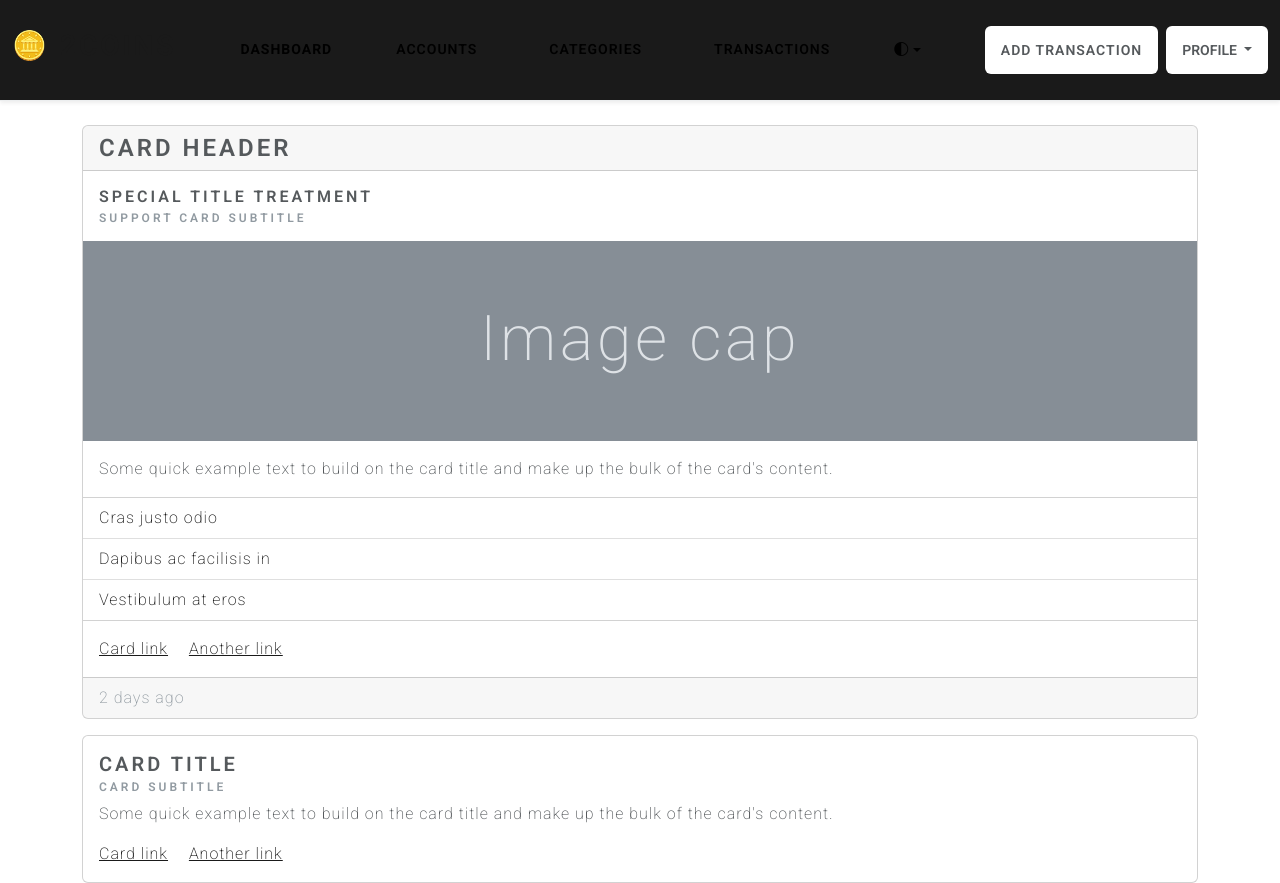
After one commit to oleh-papka/two_coins, a Django app: page / in a window 1280 px wide. The commit adds this page. Run offline with Django 5.2, Linux system fonts and the light colour scheme; the visitor is signed in with stand-in values (Sample User, id 1); some libraries are stand-ins or nearby versions; some web fonts are replaced.

Commit message:
feat: add base dashboard view + index.html

```diff
--- /dev/null
+++ b/budget/urls.py
@@ -0,0 +1,7 @@
+from django.urls import path
+
+from . import views
+
+urlpatterns = [
+    path('', views.DashboardView.as_view(), name="dashboard"),
+]
--- a/budget/views.py
+++ b/budget/views.py
@@ -1,3 +1,18 @@
-from django.shortcuts import render
+from django.contrib.auth.mixins import LoginRequiredMixin
+from django.views.generic import ListView, TemplateView
 
-# Create your views here.
+from budget.models import Account
+
+
+class DashboardView(LoginRequiredMixin, TemplateView):
+    login_url = 'login'
+    template_name = 'index.html'
+
+
+class AccountListView(LoginRequiredMixin, ListView):
+    login_url = 'login'
+    model = Account
+    template_name = ''
+
+    def get_queryset(self):
+        return super().get_queryset().filter(user=self.request.user)
--- a/templates/base.html
+++ b/templates/base.html
@@ -1,6 +1,6 @@
 {% load static %}
 <!DOCTYPE html>
-<html lang="en">
+<html lang="en" data-bs-theme="light">
 <head>
     <meta charset="UTF-8">
     <meta name="viewport" content="width=device-width, initial-scale=1.0">
@@ -21,10 +21,12 @@
     <!-- Bootstrap Brite theme (https://github.com/thomaspark/bootswatch?tab=readme-ov-file) -->
     <link rel="stylesheet" href="https://cdn.jsdelivr.net/npm/bootswatch@5.3.8/dist/brite/bootstrap.min.css">
 
+    <!-- Bootstrap icons -->
+    <link rel="stylesheet" href="https://cdn.jsdelivr.net/npm/bootstrap-icons@1.13.1/font/bootstrap-icons.min.css">
+
     <style>
         body {
             font-family: 'Roboto', sans-serif;
-            background-color: #F8FAFC;
         }
     </style>
 
--- /dev/null
+++ b/templates/index.html
@@ -0,0 +1,198 @@
+{% extends 'base.html' %}
+
+{% block title %}🪙 2coins | Dashboard{% endblock %}
+
+{% block extra_css %}
+    <style>
+        {# Custom nav styling #}
+        .navbar .nav:not(.nav-tabs, .nav-pills) .nav-link.active {
+            font-weight: 700;
+        }
+
+        .navbar .nav-link {
+            color: black !important;
+        }
+    </style>
+{% endblock %}
+
+
+{% block body %}
+    <nav class="navbar navbar-expand-lg sticky-top bg-primary border-bottom shadow-sm mb-4">
+        <div class="container-xl" style="max-width: 1400px;">
+            <a class="navbar-brand fw-semibold d-flex align-items-center gap-2" href="{% url 'dashboard' %}">
+                <h2>🪙 2coins</h2>
+            </a>
+
+            <button class="navbar-toggler" type="button" data-bs-toggle="collapse" data-bs-target="#mainNavbar"
+                    aria-controls="mainNavbar" aria-expanded="false" aria-label="Toggle navigation">
+                <span class="navbar-toggler-icon"></span>
+            </button>
+
+            <div class="collapse navbar-collapse" id="mainNavbar">
+                <ul class="nav navbar-nav mx-auto mb-2 mb-lg-0 gap-2">
+                    <li class="nav-item">
+                        <a class="nav-link {% if request.resolver_match.url_name == 'dashboard' %}active{% endif %}"
+                           href="{% url 'dashboard' %}">
+                            Dashboard
+                        </a>
+                    </li>
+                    <li class="nav-item">
+                        <a class="nav-link px-3" href="#">
+                            Accounts
+                        </a>
+                    </li>
+                    <li class="nav-item">
+                        <a class="nav-link px-3" href="#">
+                            Categories
+                        </a>
+                    </li>
+                    <li class="nav-item">
+                        <a class="nav-link px-3" href="#">
+                            Transactions
+                        </a>
+                    </li>
+
+                    <li class="nav-item dropdown">
+                        <a class="nav-link dropdown-toggle d-flex align-items-center" href="#" id="theme-menu"
+                           aria-expanded="false" data-bs-toggle="dropdown" data-bs-display="static"
+                           aria-label="Toggle theme">
+                            <i class="bi bi-circle-half"></i>
+                        </a>
+                        <ul class="dropdown-menu dropdown-menu-end">
+                            <li>
+                                <button type="button" class="dropdown-item d-flex align-items-center"
+                                        data-bs-theme-value="light" aria-pressed="false">
+                                    <i class="bi bi-sun-fill"></i><span class="ms-2">Light</span>
+                                </button>
+                            </li>
+                            <li>
+                                <button type="button" class="dropdown-item d-flex align-items-center"
+                                        data-bs-theme-value="dark" aria-pressed="true">
+                                    <i class="bi bi-moon-stars-fill"></i><span class="ms-2">Dark</span>
+                                </button>
+                            </li>
+                        </ul>
+                    </li>
+
+                </ul>
+
+                <div class="d-flex align-items-center gap-2">
+                    <a href="#" class="btn px-3 bg-body">
+                        Add Transaction
+                    </a>
+
+                    <div class="dropdown">
+                        <button class="btn px-3 dropdown-toggle bg-body" type="button"
+                                data-bs-toggle="dropdown" aria-expanded="false">
+                            Profile
+                        </button>
+                        <ul class="dropdown-menu dropdown-menu-end">
+                            <li><a class="dropdown-item" href="#">Settings</a></li>
+                            <li><a class="dropdown-item" href="#">Profile</a></li>
+                            <li>
+                                <hr class="dropdown-divider">
+                            </li>
+                            <li><a class="dropdown-item" href="#">Logout</a></li>
+                        </ul>
+                    </div>
+                </div>
+            </div>
+        </div>
+    </nav>
+
+
+    {% block content %}
+        <div class="container-lg">
+            <div class="card mb-3">
+                <h3 class="card-header">Card header</h3>
+                <div class="card-body">
+                    <h5 class="card-title">Special title treatment</h5>
+                    <h6 class="card-subtitle text-muted">Support card subtitle</h6>
+                </div>
+                <svg xmlns="http://www.w3.org/2000/svg" class="d-block user-select-none" width="100%" height="200"
+                     aria-label="Placeholder: Image cap" focusable="false" role="img"
+                     preserveAspectRatio="xMidYMid slice" viewBox="0 0 318 180"
+                     style="font-size:1.125rem;text-anchor:middle">
+                    <rect width="100%" height="100%" fill="#868e96"></rect>
+                    <text x="50%" y="50%" fill="#dee2e6" dy=".3em">Image cap</text>
+                </svg>
+                <div class="card-body">
+                    <p class="card-text">Some quick example text to build on the card title and make up the bulk of the
+                        card's content.</p>
+                </div>
+                <ul class="list-group list-group-flush">
+                    <li class="list-group-item">Cras justo odio</li>
+                    <li class="list-group-item">Dapibus ac facilisis in</li>
+                    <li class="list-group-item">Vestibulum at eros</li>
+                </ul>
+                <div class="card-body">
+                    <a href="#" class="card-link">Card link</a>
+                    <a href="#" class="card-link">Another link</a>
+                </div>
+                <div class="card-footer text-muted">
+                    2 days ago
+                </div>
+            </div>
+            <div class="card">
+                <div class="card-body">
+                    <h4 class="card-title">Card title</h4>
+                    <h6 class="card-subtitle mb-2 text-muted">Card subtitle</h6>
+                    <p class="card-text">Some quick example text to build on the card title and make up the bulk of the
+                        card's content.</p>
+                    <a href="#" class="card-link">Card link</a>
+                    <a href="#" class="card-link">Another link</a>
+                </div>
+            </div>
+        </div>
+    {% endblock %}
+{% endblock %}
+
+
+{% block extra_js %}
+    <script>
+        (() => {
+            const getStoredTheme = () => localStorage.getItem('theme')
+            const setStoredTheme = theme => localStorage.setItem('theme', theme)
+
+            const getPreferredTheme = () => {
+                const storedTheme = getStoredTheme()
+                if (storedTheme) {
+                    return storedTheme
+                }
+                return window.matchMedia('(prefers-color-scheme: dark)').matches ? 'dark' : 'light'
+            }
+
+            const setTheme = theme => {
+                document.documentElement.setAttribute('data-bs-theme', theme)
+            }
+
+            const updateActiveThemeButton = theme => {
+                const themeButtons = document.querySelectorAll('[data-bs-theme-value]')
+                themeButtons.forEach(btn => {
+                    const isActive = btn.getAttribute('data-bs-theme-value') === theme
+                    btn.setAttribute('aria-pressed', isActive ? 'true' : 'false')
+                    btn.classList.toggle('active', isActive)
+                })
+            }
+
+            const initTheme = () => {
+                const theme = getPreferredTheme()
+                setTheme(theme)
+                updateActiveThemeButton(theme)
+            }
+
+            document.addEventListener('DOMContentLoaded', () => {
+                initTheme()
+
+                document.querySelectorAll('[data-bs-theme-value]').forEach(button => {
+                    button.addEventListener('click', () => {
+                        const theme = button.getAttribute('data-bs-theme-value')
+                        setStoredTheme(theme)
+                        setTheme(theme)
+                        updateActiveThemeButton(theme)
+                    })
+                })
+            })
+        })()
+    </script>
+{% endblock %}
--- a/two_coins/urls.py
+++ b/two_coins/urls.py
@@ -21,4 +21,5 @@ from django.urls import path, include
 urlpatterns = [
     path('admin/', admin.site.urls),
     path('', include('users.urls')),
+    path('', include('budget.urls')),
 ]
```
